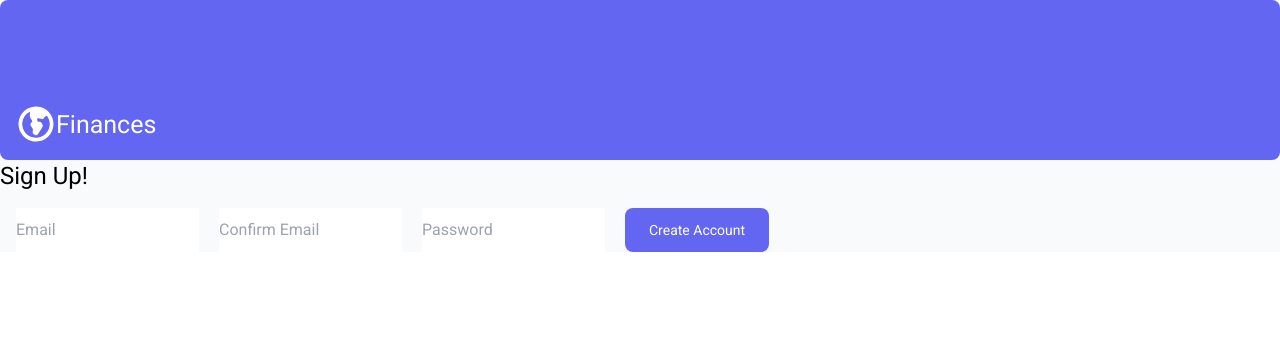
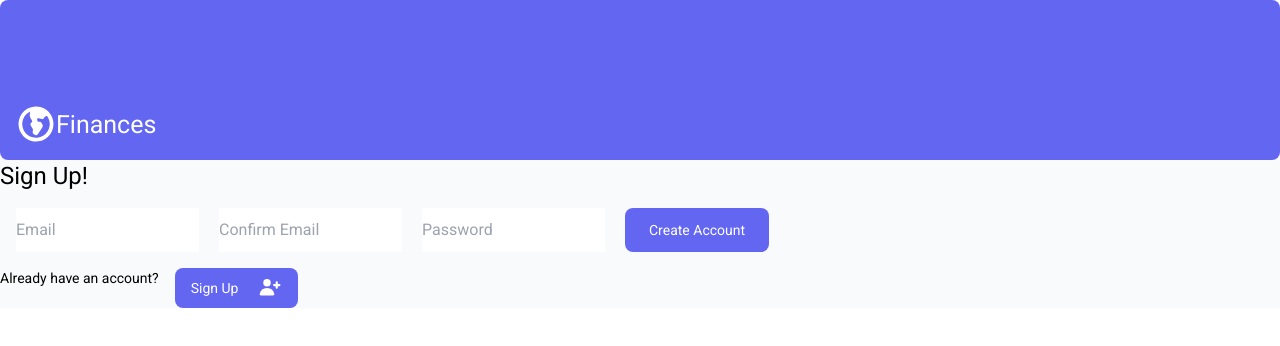
Before and after one commit to ejosborn/nextjsdashboard, a Next.js app: page /signup in a window 1280 px wide. Shown: the top 346 px of the page. Built offline with nearby package versions, Linux system fonts and the light colour scheme.

Commit message:
added link to login page on signin page and added link to signin page on login page, also made code cleaner on loginForm.tsx

```diff
--- a/app/login/page.tsx
+++ b/app/login/page.tsx
@@ -18,6 +18,20 @@ export default function LogIn() {
 					Log In
 				</h1>
 				<LoginForm />
+				<div className='flex flex-row gap-4'>
+					<p className='text-sm text-'>
+						Don't have an account yet?
+					</p>
+					<Link
+						href='/signup'
+						className='flex items-center gap-5 self-start rounded-lg
+            					bg-indigo-500 px-4 py-2 text-sm text-white font-medium
+            					transition-colors hover:bg-indigo-400'
+					>
+						<span>Sign Up</span>
+						<UserPlusIcon className='2-5 md:w-6' />
+					</Link>
+				</div>
 			</div>
 		</main>
 	);
--- a/app/page.tsx
+++ b/app/page.tsx
@@ -39,6 +39,16 @@ export default function Home() {
 							<span>Login</span>
 							<ArrowRightCircleIcon className='w-5 md:w-6' />
 						</Link>
+
+						<Link
+							href='/signup'
+							className='flex items-center gap-5 self-start rounded-lg
+						bg-indigo-500 px-6 py-3 text-sm text-white font-medium
+						transition-colors hover:bg-indigo-400'
+						>
+							<span>Sign Up</span>
+							<UserPlusIcon className='w-5 md:w-6' />
+						</Link>
 					</div>
 				</div>
 
--- a/app/signup/page.tsx
+++ b/app/signup/page.tsx
@@ -1,6 +1,8 @@
+import Link from 'next/link';
 import { roboto } from '../ui/fonts';
 import Logo from '../ui/logo';
 import SignupForm from '../ui/signup/signupForm';
+import { UserPlusIcon } from '@heroicons/react/16/solid';
 
 export default function SignUp() {
 	return (
@@ -16,6 +18,20 @@ export default function SignUp() {
 				</h1>
 				<div>
 					<SignupForm />
+					<div className='flex flex-row gap-4'>
+						<p className='text-sm text-'>
+							Already have an account?
+						</p>
+						<Link
+							href='/signup'
+							className='flex items-center gap-5 self-start rounded-lg
+            					bg-indigo-500 px-4 py-2 text-sm text-white font-medium
+            					transition-colors hover:bg-indigo-400'
+						>
+							<span>Sign Up</span>
+							<UserPlusIcon className='2-5 md:w-6' />
+						</Link>
+					</div>
 				</div>
 			</div>
 		</main>
--- a/app/ui/login/loginForm.tsx
+++ b/app/ui/login/loginForm.tsx
@@ -7,13 +7,13 @@ export default function LoginForm() {
 				name='email'
 				placeholder='email'
 				required
-			></input>
+			/>
 			<input
 				type='password'
 				name='password'
 				placeholder='Password'
 				required
-			></input>
+			/>
 			<button
 				className='flex items-center gap-5 self-start rounded-lg
             					bg-indigo-500 px-6 py-3 text-sm text-white font-medium
```
